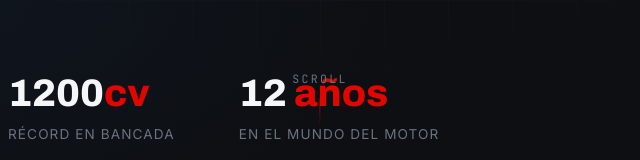
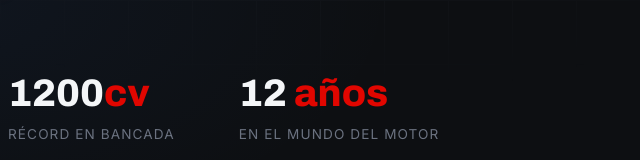
Before and after one commit to urkosanchezai-ai/slipstream-demo, a plain HTML site: page index.html in a window 1280 px wide. Shown: the part 640-800 px from the top of the page, 320-960 px from the left. Drawn offline with Linux system fonts and the light colour scheme.

Commit message:
Quitar indicador de scroll que se solapaba con las stats del hero
Co-Authored-By: Claude Opus 4.8 <noreply@anthropic.com>

```diff
--- a/assets/css/landing.css
+++ b/assets/css/landing.css
@@ -74,18 +74,6 @@
 .stat .num { font-family: var(--font-display); font-size: 2.4rem; font-weight: var(--fw-black); color: var(--c-text); }
 .stat .num span { color: var(--c-red); }
 .stat .lbl { font-size: 0.85rem; color: var(--c-text-dim); text-transform: uppercase; letter-spacing: 0.08em; }
-
-.scroll-hint {
-  position: fixed; bottom: var(--sp-6); left: 50%; transform: translateX(-50%);
-  font-family: var(--font-mono); font-size: 0.72rem; letter-spacing: 0.2em;
-  color: var(--c-text-dim); text-transform: uppercase; z-index: 50;
-  display: flex; flex-direction: column; align-items: center; gap: var(--sp-2);
-  opacity: 1; transition: opacity var(--t-med);
-  pointer-events: none;
-}
-.scroll-hint.hide { opacity: 0; }
-.scroll-hint::after { content: ""; width: 1px; height: 32px; background: linear-gradient(var(--c-red), transparent); animation: scrolldot 1.8s infinite; }
-@keyframes scrolldot { 0%{opacity:0;transform:scaleY(0.3);transform-origin:top} 50%{opacity:1} 100%{opacity:0;transform:scaleY(1);transform-origin:bottom} }
 
 /* --- Section headers --- */
 .sec-head { max-width: 680px; margin-bottom: var(--sp-8); }
--- a/assets/js/landing.js
+++ b/assets/js/landing.js
@@ -6,11 +6,7 @@
 
   /* --- Nav scroll state --- */
   const nav = document.getElementById('nav');
-  const scrollHint = document.querySelector('.scroll-hint');
-  const onScroll = () => {
-    nav.classList.toggle('scrolled', window.scrollY > 20);
-    if (scrollHint) scrollHint.classList.toggle('hide', window.scrollY > 80);
-  };
+  const onScroll = () => nav.classList.toggle('scrolled', window.scrollY > 20);
   window.addEventListener('scroll', onScroll, { passive: true });
   onScroll();
 
--- a/index.html
+++ b/index.html
@@ -49,7 +49,6 @@
         </div>
       </div>
     </div>
-    <div class="scroll-hint">Scroll</div>
   </section>
 
   <!-- ===== SERVICIOS ===== -->
```
